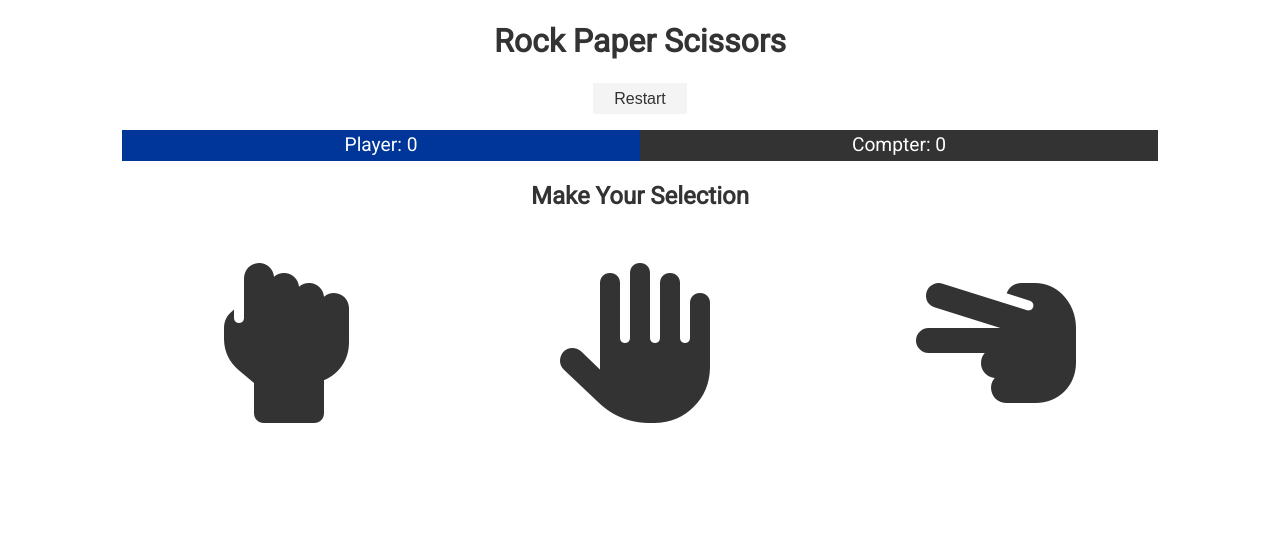
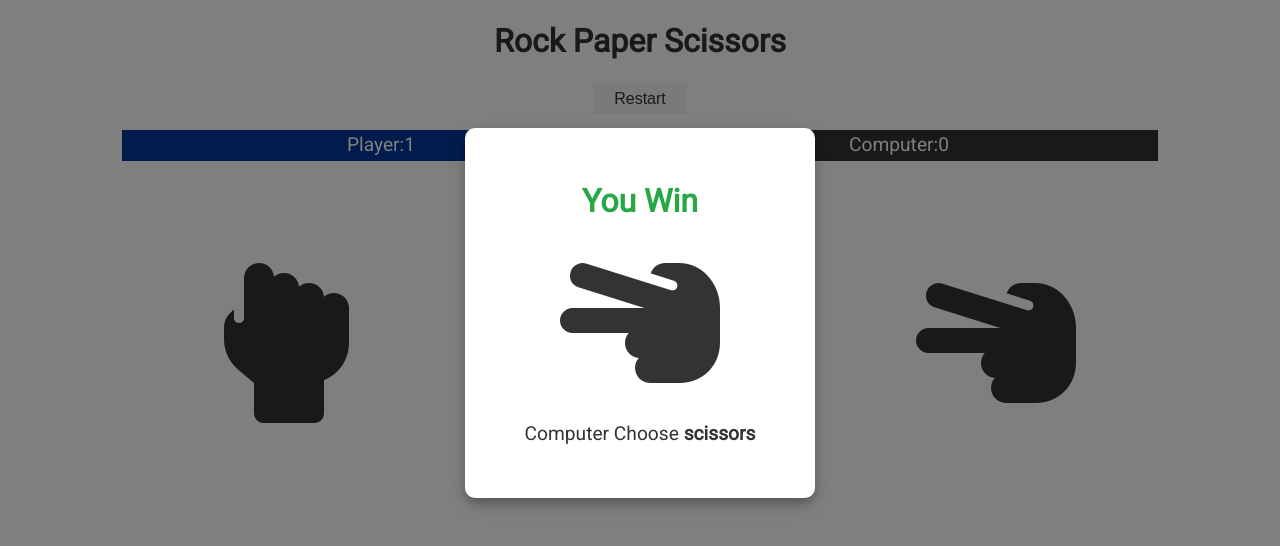
Before and after one commit to laxmiprabhaannaldas/Rock-Paper-Scissors-game, a plain HTML site: page index.html in a window 1280 px wide. Both pictures are taken after a click on the icon 284 px from the left and 296 px from the top of the page. Drawn offline with Linux system fonts and the light colour scheme.

Commit message:
Developed the javascript for calculating the score of winner and looser and displayed looser and winner in model

```diff
--- a/index.html
+++ b/index.html
@@ -30,12 +30,7 @@
     </div>
     <!------Model--------->
     <div class="model">
-        <div id="result" class="model-content">
-            <h1 class="text-win">YOU WIN</h1>
-            <i class="fas fa-hand-rock fa-10x"></i>
-            <p>Computer Choose Rock</p>
-
-        </div>
+        <div id="result" class="model-content"></div>
     </div>
 
     <script src="js/main.js"></script>
--- a/js/main.js
+++ b/js/main.js
@@ -16,7 +16,7 @@ function play(e) {
     const computerChoice = getComputerChoice();
 
     const winner = getWinner(playerChoice, computerChoice);
-    console.log(playerChoice, computerChoice, winner);
+    showWinner(winner, computerChoice);
 }
 
 //get compters choice
@@ -55,5 +55,31 @@ function getWinner(p, c) {
     }
 }
 
+function showWinner(winner, computerChoice) {
+    if (winner === 'player') {
+        //Increment player score
+        scoreboard.player++;
+        //show Model result
+        result.innerHTML = `
+            <h1 class="text-win">You Win</h1>
+            <i class="fas fa-hand-${computerChoice} fa-10x"></i>
+            <p>Computer Choose <strong>${computerChoice}</strong></p>
+            `;
+    } else {
+        result.innerHTML = `
+        <h1>It's a draw</h1>
+        <i class="fas fa-hand-${computerChoice} fa-10x"></i>
+        <p>Computer Choose <strong>${computerChoice}</strong></p>
+        `;
+    }
+    //show score
+    score.innerHTML = `
+    <p>Player:${scoreboard.player}</p>
+    <p>Computer:${scoreboard.computer}</p>
+    `;
+
+    model.style.display = 'block';
+}
+
 //Event Listeners
 choices.forEach(choice => choice.addEventListener('click', play));
```
